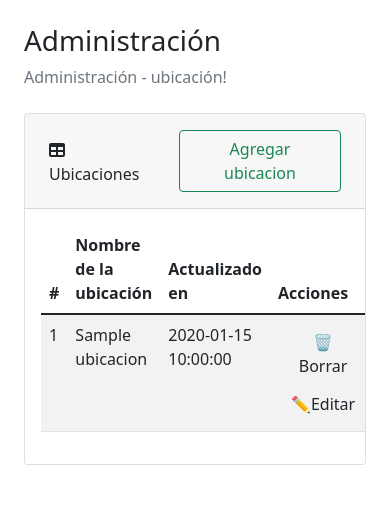
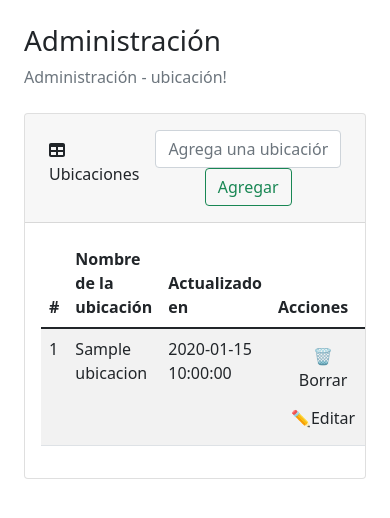
Before and after one commit to EduardoRu/controlInventario, a PHP site: page /ubicacion.php in a window 390 px wide. Shown: the part 56-574 px from the top of the page. Run offline with PHP 8.4, Linux system fonts and the light colour scheme; tables that the repository leaves empty hold one stand-in row (values such as "Sample post"); some libraries are stand-ins or nearby versions.

Commit message:
Agregación para el crud de ubicacion

```diff
--- /dev/null
+++ b/templases/modal_ubicacion.php
@@ -0,0 +1,27 @@
+<!-- Button trigger modal -->
+<button type="button" class="btn" data-bs-toggle="modal" data-bs-target="#editarModal_<?= escapar($fila['id']) ?>">
+    ✏️Editar
+</button>
+
+<!-- Modal -->
+<div class="modal fade" id="editarModal_<?= escapar($fila['id']) ?>" tabindex="-1" aria-labelledby="exampleModalLabel_<?= escapar($fila['id']) ?>" aria-hidden="true">
+    <div class="modal-dialog">
+        <div class="modal-content">
+            <div class="modal-header">
+                <h1 class="modal-title fs-5" id="exampleModalLabel_<?= escapar($fila['id']) ?>">Editar la ubicacion "<?php echo escapar($fila['nombre_ubicacion']) ?>"</h1>
+                <button type="button" class="btn-close" data-bs-dismiss="modal" aria-label="Close"></button>
+            </div>
+            <div class="modal-body">
+                <form method="post">
+                    <div class="form-group">
+                        <label for="nombre_ubicacion">Nombre de la ubicacion</label>
+                        <input type="text" name="nombre_ubicacion_<?= escapar($fila['id']) ?>" id="nombre_ubicacion_<?= escapar($fila['id']) ?>" class="form-control" value="<?= escapar($fila['nombre_ubicacion']) ?>" required>
+                    </div>
+                    <div class="modal-footer ">
+                        <button type="button" class="btn btn-secondary" data-bs-dismiss="modal">Cancelar</button>
+                        <button type="submit" class="btn btn-primary" name="editar_ubicacion_<?= escapar($fila['id']) ?>" id="editar_ubicacion_<?= escapar($fila['id']) ?>">Guardar cambios</button>
+                    </div>
+                </form>
+            </div>
+        </div>
+    </div>
--- a/ubicacion.php
+++ b/ubicacion.php
@@ -2,6 +2,7 @@
 include 'funciones.php';
 $error = false;
 $config = include 'config.php';
+
 try {
     $dsn = 'mysql:host=' . $config['db']['host'] . ';dbname=' . $config['db']['name'];
     $conexion = new PDO($dsn, $config['db']['user'], $config['db']['pass'], $config['db']['options']);
@@ -15,6 +16,50 @@ try {
 } catch (PDOException $error) {
     $error = $error->getMessage();
 }
+
+if($ubicacion){
+    foreach ($ubicacion as $u) {
+        if (isset($_POST['editar_ubicacion_' . $u['id']])) {
+            try {
+                $dsn = 'mysql:host=' . $config['db']['host'] . ';dbname=' . $config['db']['name'];
+                $conexion = new PDO($dsn, $config['db']['user'], $config['db']['pass'], $config['db']['options']);
+
+                $consultaSQL = "UPDATE ubicacion SET
+                nombre_ubicacion = '".$_POST['nombre_ubicacion_'.$u['id']]."',
+                updated_at = NOW()
+                WHERE id = ".$u['id'];
+
+                $sentencia = $conexion->prepare($consultaSQL);
+                $sentencia->execute();
+
+                header('Location: ./ubicacion.php');
+            } catch (PDOException $error) {
+                $error = $error->getMessage();
+            }
+        }
+    }
+}
+
+if (isset($_POST['submit_ubc'])) {
+    $resultado = [
+        'error' => false,
+        'mensaje' => 'El articulo ' . $_POST['nombre_articulo'] . ' ha sido agregado con éxito'
+    ];
+    try {
+        $dsn = 'mysql:host=' . $config['db']['host'] . ';dbname=' . $config['db']['name'];
+        $conexion = new PDO($dsn, $config['db']['user'], $config['db']['pass'], $config['db']['options']);
+
+        $consultaSQL = "INSERT INTO ubicacion (nombre_ubicacion) VALUES ('" . $_POST['nom_ubicacion'] . "')";
+
+        $sentencia = $conexion->prepare($consultaSQL);
+        $sentencia->execute();
+
+        header('Location: ./ubicacion.php');
+    } catch (PDOException $error) {
+        $resultado['error'] = $error;
+        $resultado['mensaje'] = 'Ha ocurrido un error al agregar el articulo';
+    }
+}
 ?>
 
 <?php include "./templases/header.php" ?>
@@ -27,7 +72,7 @@ try {
             <?php
             if ($error) {
             ?>
-                <div class="container mt-2">
+                <div class="mt-2">
                     <div class="row">
                         <div class="col-md-12">
                             <div class="alert alert-danger" role="alert">
@@ -52,9 +97,18 @@ try {
                                 Ubicaciones
                             </div>
                             <div class="p-2">
-                                <a type="button" class="btn btn-outline-success" href="#">
-                                    Agregar ubicacion
-                                </a>
+                                <form method="post">
+                                    <div class="row">
+                                        <div class="col-sm-8">
+                                            <input type="text" class="form-control" placeholder="Agrega una ubicación" id="nom_ubicacion" name="nom_ubicacion">
+                                        </div>
+                                        <div class="col-sm-3 text-center">
+                                            <button type="submit" class="btn btn-outline-success" id="submit_ubc" name="submit_ubc">
+                                                Agregar
+                                            </button>
+                                        </div>
+                                    </div>
+                                </form>
                             </div>
                         </div>
                         <div class="card-body table-responsive-md">
@@ -77,8 +131,8 @@ try {
                                                 <td><?php echo escapar($fila['nombre_ubicacion']) ?></td>
                                                 <td><?php echo escapar($fila['updated_at']) ?></td>
                                                 <td>
-                                                    <a class="btn" href="<?= 'borrar.php?id=' . escapar($fila["id"]) ?>">🗑️Borrar</a>
-                                                    <a class="btn" href="<?= 'editar.php?id=' . escapar($fila["id"]) ?>">✏️Editar</a>
+                                                    <a class="btn" href="<?= 'borrar.php?id=' . escapar($fila["id"]) . '&table=ubicacion' ?>">🗑️Borrar</a>
+                                                    <?php include './templases/modal_ubicacion.php' ?>
                                                 </td>
                                             </tr>
                                     <?php
```
Also changed, not shown: borrar.php (+10 -5 lines), templases/modal_empleado.php (added).
